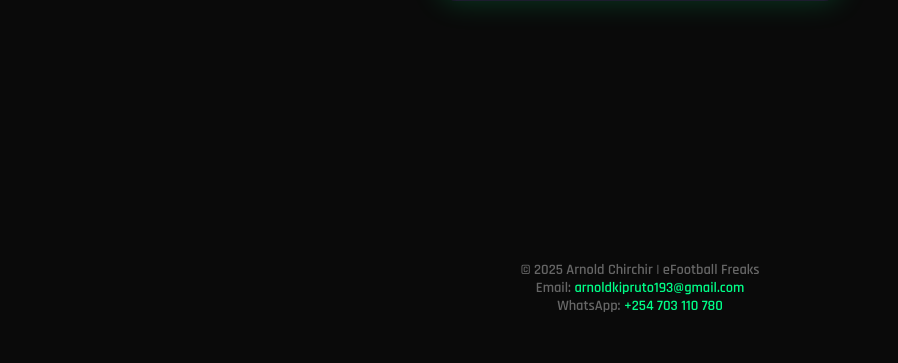
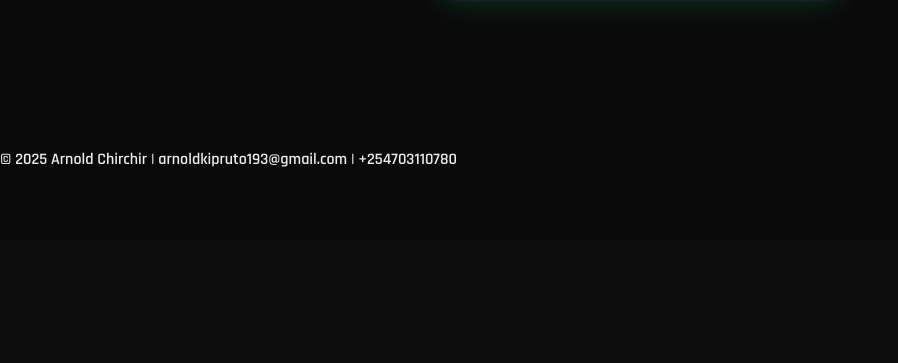
Before and after one commit to arnold6001/efootball-v1, a Flask app: page /login in a window 1280 px wide. Shown: the part 559-922 px from the top of the page, without its empty margins (0-898 px from the left). After the commit the page ends 726 px from the top, so only its background shows below. Run offline with Flask 3, Linux system fonts and the light colour scheme; parts of the project's set-up code (start-up, migrations or seed data) failed here and were passed over.

Commit message:
Update base.html

```diff
--- a/templates/base.html
+++ b/templates/base.html
@@ -1,29 +1,23 @@
 <!DOCTYPE html>
 <html lang="en">
 <head>
-  <meta charset="UTF-8" />
-  <meta name="viewport" content="width=device-width, initial-scale=1.0"/>
-  <title>eFootball Freaks</title>
+  <meta charset="UTF-8">
+  <meta name="viewport" content="width=device-width, initial-scale=1.0">
+  <title>eFootball Freaks - World's Best Tournament Platform</title>
   <link href="https://fonts.googleapis.com/css2?family=Orbitron:wght@700&family=Rajdhani:wght@600&display=swap" rel="stylesheet">
   <link href="https://unpkg.com/aos@2.3.1/dist/aos.css" rel="stylesheet">
-  <link href="{{ url_for('static', filename='style.css') }}" rel="stylesheet" />
+  <link href="{{ url_for('static', filename='style.css') }}" rel="stylesheet">
+  <script src="https://unpkg.com/aos@2.3.1/dist/aos.js"></script>
 </head>
 <body>
-  {% with messages = get_flashed_messages(with_categories=true) %}
-    {% if messages %}
-      {% for category, message in messages %}
-        <div class="alert alert-{{ 'success' if category == 'success' else 'danger' }}">{{ message }}</div>
-      {% endfor %}
-    {% endif %}
-  {% endwith %}
-
   <nav class="navbar">
     <a href="/" class="logo">eFootball Freaks</a>
     {% if user %}
     <div class="nav-links">
       <a href="/dashboard">Dashboard</a>
+      <a href="/search">Search</a>
+      <a href="/profile/{{ user.username }}">Profile</a>
       <a href="/logout">Logout</a>
-      <a href="/profile/{{ user.username }}" class="profile-link">@{{ user.username }}</a>
     </div>
     {% else %}
     <div class="nav-links">
@@ -33,15 +27,20 @@
     {% endif %}
   </nav>
 
+  {% with messages = get_flashed_messages(with_categories=true) %}
+    {% if messages %}
+      {% for category, message in messages %}
+        <div class="alert alert-{{ category }}">{{ message }}</div>
+      {% endfor %}
+    {% endif %}
+  {% endwith %}
+
   {% block content %}{% endblock %}
 
-  <footer class="footer">
-    <p>© 2025 <strong>Arnold Chirchir</strong> | eFootball Freaks</p>
-    <p>Email: <a href="mailto:arnoldkipruto193@gmail.com">arnoldkipruto193@gmail.com</a></p>
-    <p>WhatsApp: <a href="https://wa.me/254703110780">+254 703 110 780</a></p>
+  <footer>
+    © 2025 Arnold Chirchir | arnoldkipruto193@gmail.com | +254703110780
   </footer>
 
-  <script src="https://unpkg.com/aos@2.3.1/dist/aos.js"></script>
-  <script>AOS.init({ duration: 800 });</script>
+  <script>AOS.init();</script>
 </body>
 </html>
```
